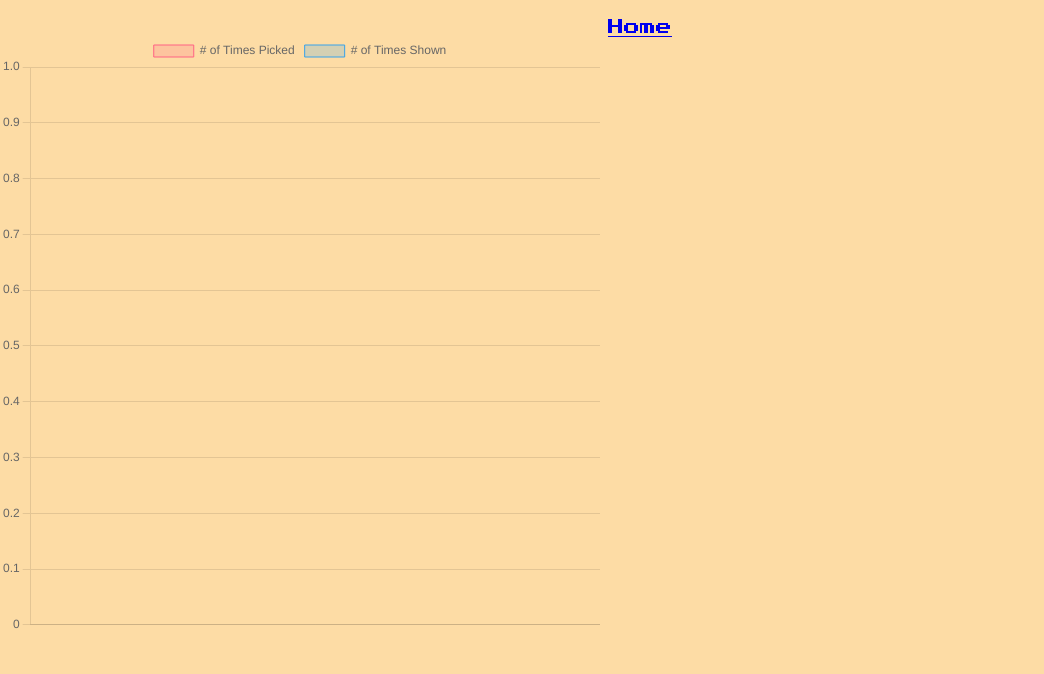
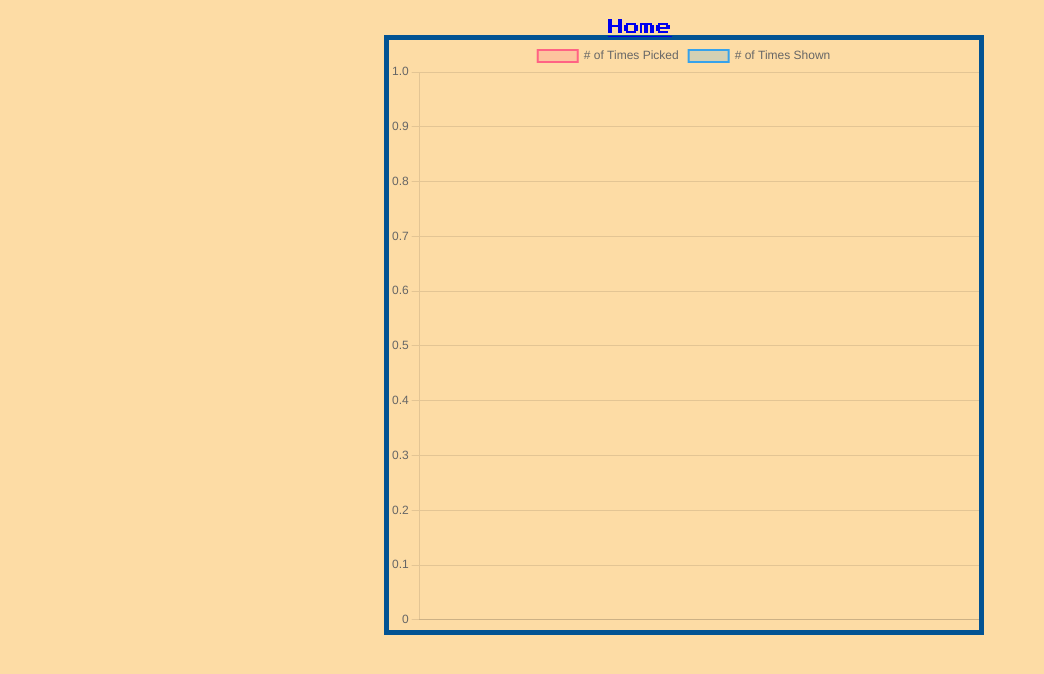
Before and after one commit to karyssa-dandrea/lab-11-pokemon-catcher, a website with bundled scripts: page results/index.html in a window 1280 px wide. Shown: the part 56-730 px from the top of the page, without its empty margins (0-1044 px from the left). Built offline with nearby package versions, Linux system fonts and the light colour scheme.

Commit message:
added more css

```diff
--- a/results/results.js
+++ b/results/results.js
@@ -58,7 +58,7 @@ new Chart(ctx, {
                 'rgba(153, 102, 255, 1)',
                 'rgba(255, 159, 64, 1)'
             ],
-            borderWidth: 1
+            borderWidth: 2
         }, {
             type: 'bar',
             label: '# of Times Shown',
@@ -79,7 +79,7 @@ new Chart(ctx, {
                 'rgba(153, 102, 255, 1)',
                 'rgba(255, 159, 64, 1)'
             ],
-            borderWidth: 1
+            borderWidth: 2
         }],
     },
     options: {
--- a/styles/results.css
+++ b/styles/results.css
@@ -16,4 +16,6 @@ h1 {
 .chart {
     width: 600px;
     height: 600px;
+    margin-left: 30%;
+    border: 5px solid #025393;
 }
```
